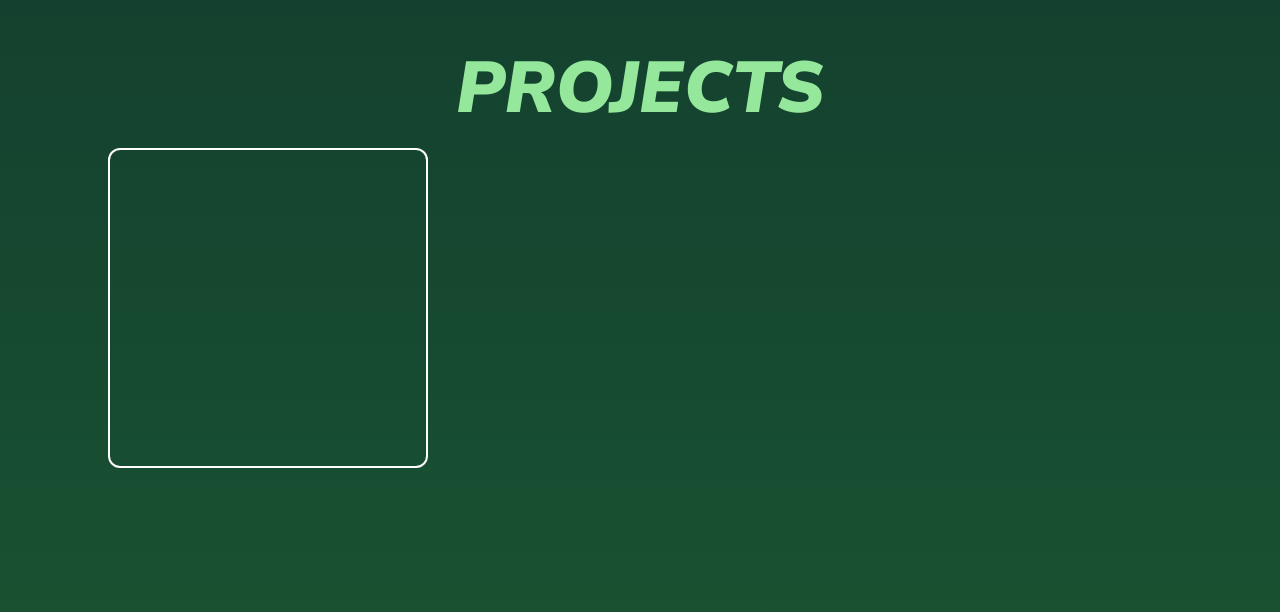
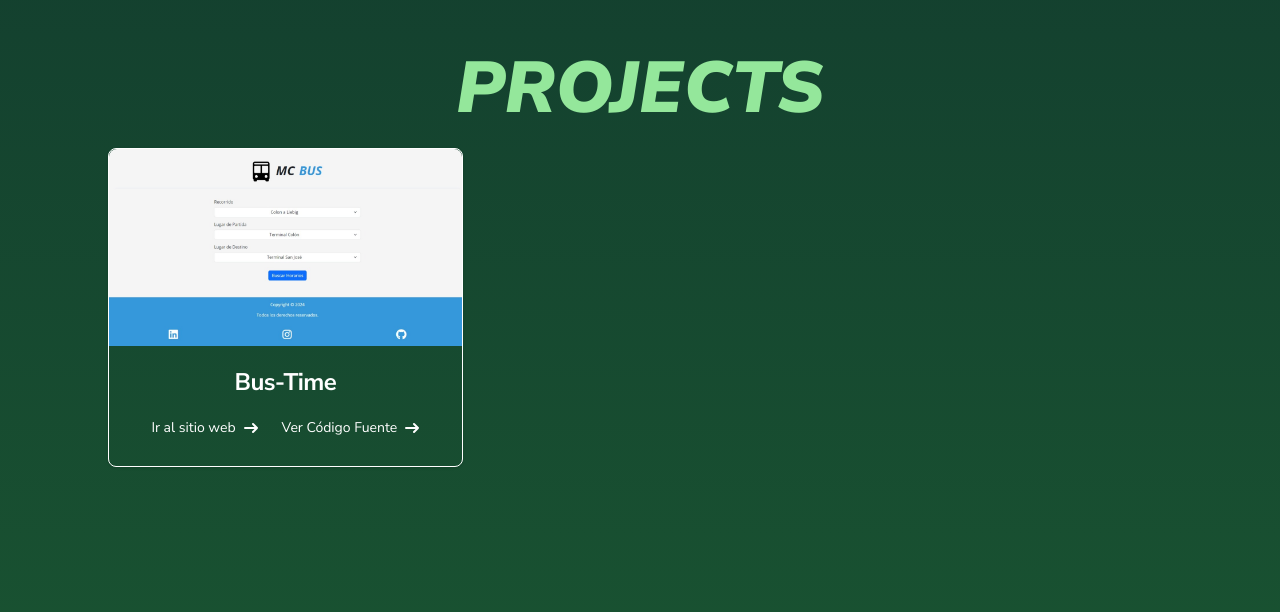
Before and after one commit to marcelocasse/marcelocasse-porfolio, a React (Create React App) app: page / in a window 1280 px wide. Shown: the part 728-1340 px from the top of the page. Built offline with nearby package versions, Linux system fonts and the light colour scheme.

Commit message:
update pages

```diff
--- a/src/App.js
+++ b/src/App.js
@@ -1,19 +1,20 @@
-import Home from "./components/Home";
-import Nav from "./components/Nav";
+import Home from "./pages/Home";
+import Nav from "./pages/Nav";
 import {
   BrowserRouter as Router,
   Switch,
   Route,
   Link,
   BrowserRouter,
-  Routes
+  Routes,Navigate
 } from "react-router-dom";
-import Projects from "./components/Projects";
-import Footer from "./components/Footer";
-import Skills from "./components/Skills";
-import About from "./components/About";
-import Contact from "./components/Contact";
+import Projects from "./pages/Projects";
+import Footer from "./pages/Footer";
+import Skills from "./pages/Skills";
+import About from "./pages/About";
+import Contact from "./pages/Contact";
 import ScrollToTop from "./components/ScrollToTop";
+import NotPage from "./pages/NotPage";
 
 
 function App() {
@@ -29,6 +30,7 @@ function App() {
           <Routes>
             <Route path="" element={[<Home></Home>,<Projects></Projects>,<Skills></Skills>,<About></About>]}></Route>
             <Route path="/contact" element={<Contact></Contact>}></Route>
+            <Route path="*" element={<NotPage></NotPage>}></Route>
           </Routes>
         </main>
 
--- /dev/null
+++ b/src/components/Card.jsx
@@ -0,0 +1,27 @@
+const Card = ({title,desciption,image,tech,website,repository}) => {
+    return (
+        <div class="max-w-sm  border border-gray-200 rounded-lg shadow dark:bg-gray-800 dark:border-gray-700">
+            <img class="rounded-t-lg" src={image} alt="" />
+            <div class="p-5">
+                <h5 class="mb-2 text-2xl font-bold tracking-tight text-gray-900 dark:text-white">{title}</h5>
+                <p class="mb-3 font-normal text-gray-700 dark:text-gray-400">{desciption}</p>
+
+
+                <a href={website} target="_blank" class="inline-flex items-center px-3 py-2 text-sm font-medium text-center text-white bg-blue-700 rounded-lg hover:bg-blue-800 focus:ring-4 focus:outline-none focus:ring-blue-300 dark:bg-blue-600 dark:hover:bg-blue-700 dark:focus:ring-blue-800">
+                    Ir al sitio web
+                    <svg class="rtl:rotate-180 w-3.5 h-3.5 ms-2" aria-hidden="true" xmlns="http://www.w3.org/2000/svg" fill="none" viewBox="0 0 14 10">
+                        <path stroke="currentColor" stroke-linecap="round" stroke-linejoin="round" stroke-width="2" d="M1 5h12m0 0L9 1m4 4L9 9"/>
+                    </svg>
+                </a>
+                <a href={repository} target="_blank" class="inline-flex items-center px-3 py-2 text-sm font-medium text-center text-white bg-blue-700 rounded-lg hover:bg-blue-800 focus:ring-4 focus:outline-none focus:ring-blue-300 dark:bg-blue-600 dark:hover:bg-blue-700 dark:focus:ring-blue-800">
+                    Ver Código Fuente
+                    <svg class="rtl:rotate-180 w-3.5 h-3.5 ms-2" aria-hidden="true" xmlns="http://www.w3.org/2000/svg" fill="none" viewBox="0 0 14 10">
+                        <path stroke="currentColor" stroke-linecap="round" stroke-linejoin="round" stroke-width="2" d="M1 5h12m0 0L9 1m4 4L9 9"/>
+                    </svg>
+                </a>
+            </div>
+        </div>
+    );
+}
+
+export default Card;
--- a/src/components/Projects.jsx
+++ /dev/null
@@ -1,16 +0,0 @@
-import marcelo from "../assets/marcelo-casse-photo.jpg"
-
-const Projects = () => {
-    return (
-        <section id='projects' className="text-center pt-28 pb-32 grid gap-6">
-            <h1 className="text-secondcolor font-black text-7xl italic">PROJECTS</h1>
-            <div className="grid grid-cols-3">
-                <div className="border-2 size-80 flex flex-col items-center text-center rounded-xl overflow-hidden">
-
-                </div>
-            </div>
-        </section>
-    );
-}
-
-export default Projects;
--- a/src/components/About.jsx
+++ b/src/pages/About.jsx
@@ -1,4 +1,3 @@
-import Contact from "./Contact";
 import { useNavigate } from "react-router-dom";
 
 const About = () => {
--- a/src/components/Contact.jsx
+++ b/src/pages/Contact.jsx
@@ -9,7 +9,7 @@ const Contact = () => {
                     <input type="email" name="email" id="email" placeholder="email@servidor.com" className="text-black p-2.5 rounded-lg"/>
                 </div>
                 <div className="flex flex-col mb-5">
-                    <label for="text" className="mb-2">Descripcion</label>
+                    <label for="text" className="mb-2">Description</label>
                     <textarea type="text" name="text" id="text" rows='4' placeholder="I need a landing page for ..." className="text-black p-2.5 rounded-lg"/>
                 </div>
                 <div className="mb-5">
--- a/src/components/Home.jsx
+++ b/src/pages/Home.jsx
@@ -1,6 +1,6 @@
 import marcelo from "../assets/marcelo-casse-photo.jpg"
 import cv from "../assets/curriculum.pdf"
-import SectionContainer from "./SectionContainer";
+import SectionContainer from "../components/SectionContainer";
 
 const Home = () => {
     return (
--- /dev/null
+++ b/src/pages/NotPage.jsx
@@ -0,0 +1,18 @@
+import SectionContainer from "../components/SectionContainer";
+import {useNavigate} from 'react-router-dom'
+
+const NotPage = () => {
+    const navigate = useNavigate()
+    return (
+        <SectionContainer>
+            <div className="text-center flex flex-col  p-20 col-start-3 col-end-9 shadow-xl rounded-xl gap-5">
+                <h1 className="text-9xl font-black">404</h1>
+                <h3 className="italic font-bold">OOPS! PAGE NOT FOUND</h3>
+                <p>Sorry, the page you're looking for doesn't exist.</p>
+                <button className="bg-grey p-2 rounded-full text-firstcolor font-bold hover:bg-firstcolor hover:text-white" type="button" onClick={() => navigate('/')}>Return to Home</button>
+            </div>
+        </SectionContainer>
+    );
+}
+
+export default NotPage;
--- /dev/null
+++ b/src/pages/Projects.jsx
@@ -0,0 +1,23 @@
+import Card from '../components/Card'
+
+import bustime from '../assets/projects/bus-time.jpeg'
+
+const Projects = () => {
+    return (
+        <section id='projects' className="text-center pt-28 pb-32 grid gap-6">
+            <h1 className="text-secondcolor font-black text-7xl italic">PROJECTS</h1>
+            <div className="grid grid-cols-3">
+                <Card
+                    title='Bus-Time'
+                    image={bustime}
+                    desciption=''
+                    tech={['Django','Bootstrap']}
+                    website='https://marce37.pythonanywhere.com/'
+                    repository='https://github.com/marcelocasse/bus-time'>
+                </Card>
+            </div>
+        </section>
+    );
+}
+
+export default Projects;
--- a/src/components/Skills.jsx
+++ b/src/pages/Skills.jsx
@@ -9,7 +9,7 @@ import { FaGitAlt } from "react-icons/fa";
 import { DiScrum } from "react-icons/di";
 import { FaBootstrap } from "react-icons/fa6";
 import { BiLogoTailwindCss } from "react-icons/bi";
-import SkillItem from "./SkillItem";
+import SkillItem from "../components/SkillItem";
 
 const Skills = () => {
     return (
```
Also changed, not shown: src/assets/projects/bus-time.jpeg (added), src/pages/Footer.jsx (renamed from src/components/Footer.jsx), src/pages/Nav.jsx (renamed from src/components/Nav.jsx).
